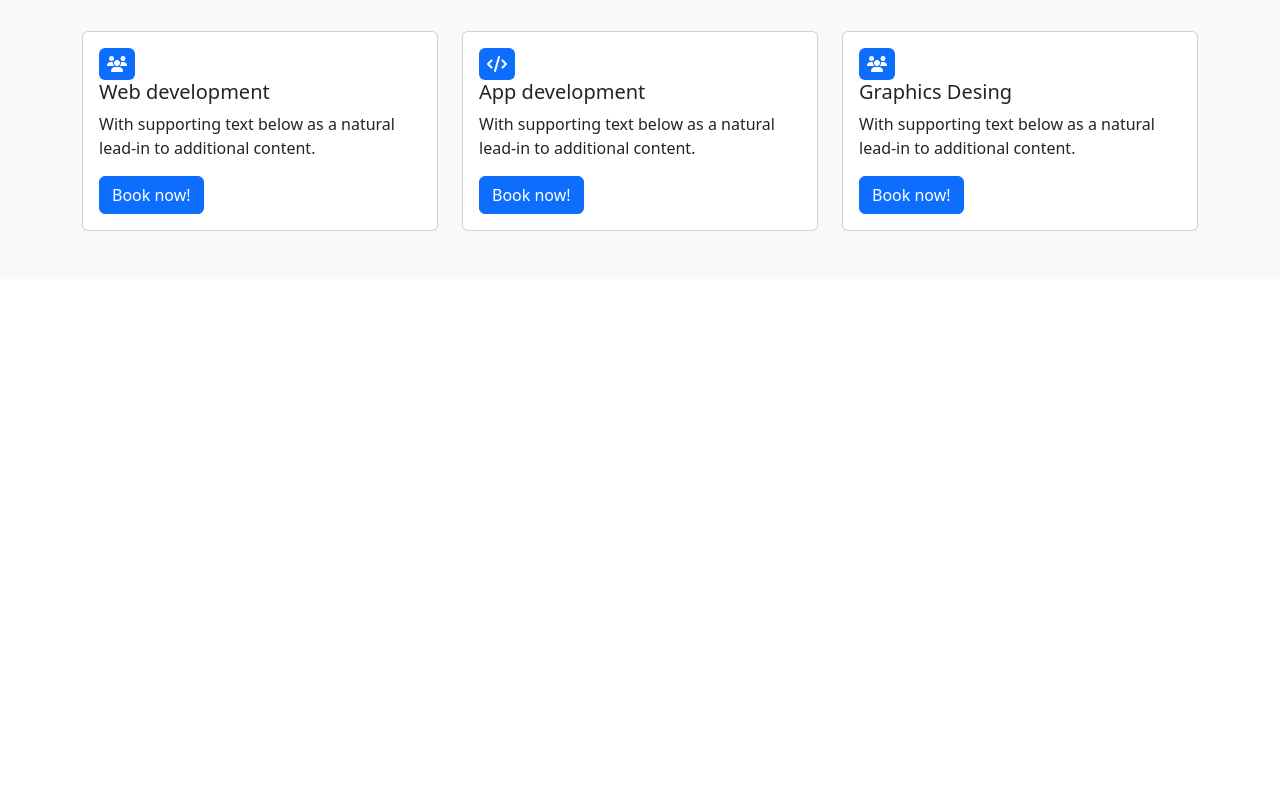
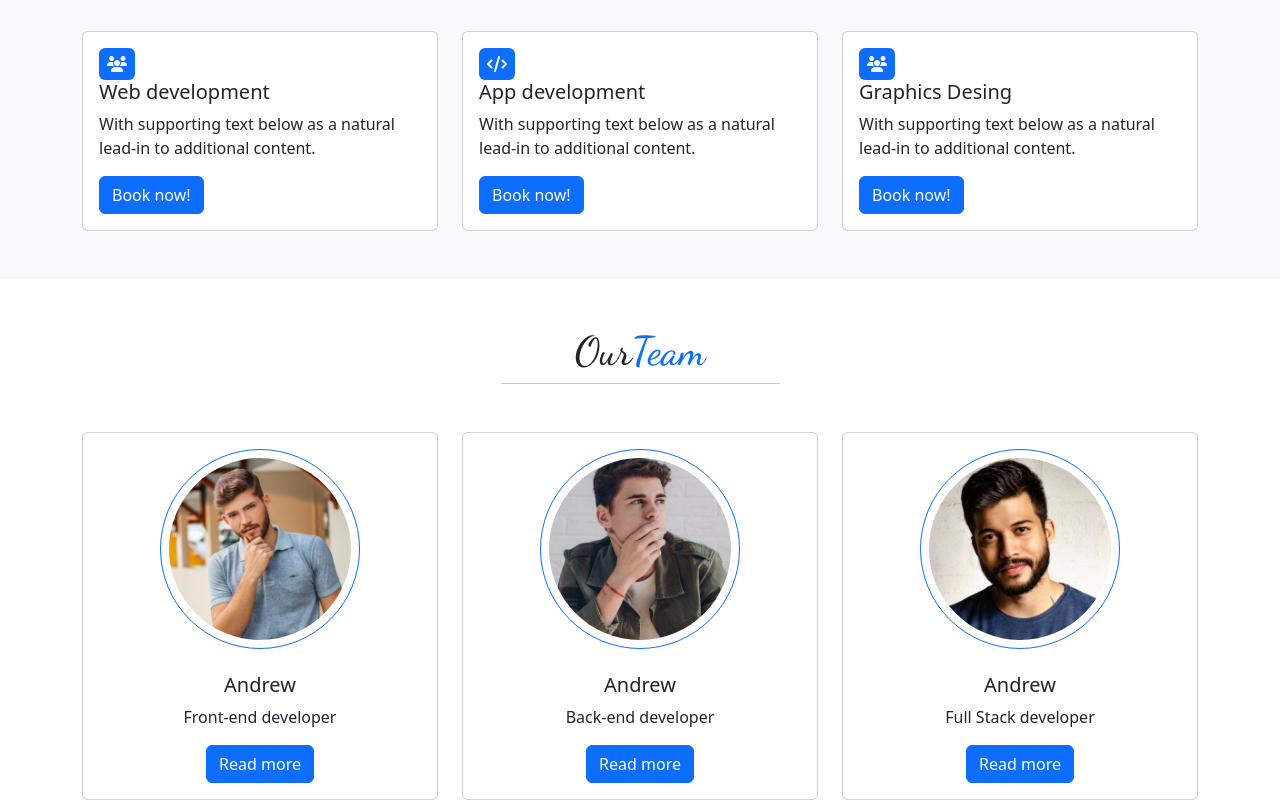
Before and after one commit to Farha-hub/Teach-web, a plain HTML site: page index.html in a window 1280 px wide. Shown: the part 2068-2868 px from the top of the page. Before the commit the page ends 2347 px from the top, so only its background shows below. Drawn offline with nearby package versions, Linux system fonts and the light colour scheme.

Commit message:
added a our team section

```diff
--- a/index.html
+++ b/index.html
@@ -256,6 +256,48 @@
       </div>
     </section>
 
+    <!-- Our Team section  -->
+    <section id="ourteam" class="Our team text text-center">
+      <div class="container">
+        <div class="text-center my-5">
+          <h1>Our<span class="text-primary">Team</span></h1>
+          <hr class="w-25 m-auto">
+        </div>
+
+        <div class="row">
+          <div class="col-sm-12 col-md-4 col-lg-4 col-12">
+            <div class="card">
+              <div class="card-body">
+                <img src="images/s4.jpg" class="img-fluid rounded-circle border border-primary p-2" alt="">
+                <h5 class="card-title mt-4">Andrew</h5>
+                <p class="card-text">Front-end developer</p>
+                <a href="#" class="btn btn-primary">Read more</a>
+              </div>
+            </div>
+          </div>
+          <div class="col-sm-12 col-md-4 col-lg-4 col-12">
+            <div class="card">
+              <div class="card-body">
+                <img src="images/s2.jpg" class="img-fluid rounded-circle border border-primary p-2" alt="">
+                <h5 class="card-title mt-4">Andrew</h5>
+                <p class="card-text">Back-end developer</p>
+                <a href="#" class="btn btn-primary">Read more</a>
+              </div>
+            </div>
+          </div>
+          <div class="col-sm-12 col-md-4 col-lg-4 col-12">
+            <div class="card">
+              <div class="card-body">
+                <img src="images/s6.jpg" class="img-fluid rounded-circle border border-primary p-2" alt="">
+                <h5 class="card-title mt-4">Andrew</h5>
+                <p class="card-text">Full Stack developer</p>
+                <a href="#" class="btn btn-primary">Read more</a>
+              </div>
+            </div>
+          </div>
+        </div>
+      </div>
+    </section>
     <script
       src="https://kit.fontawesome.com/0dfa7234b3.js"
       crossorigin="anonymous"
--- a/style.css
+++ b/style.css
@@ -13,3 +13,8 @@ h1 {
   width: 100%;
   height: 90vh;
 }
+
+.card-body img {
+  min-height: 50%;
+  max-height: 200px;
+}
```
